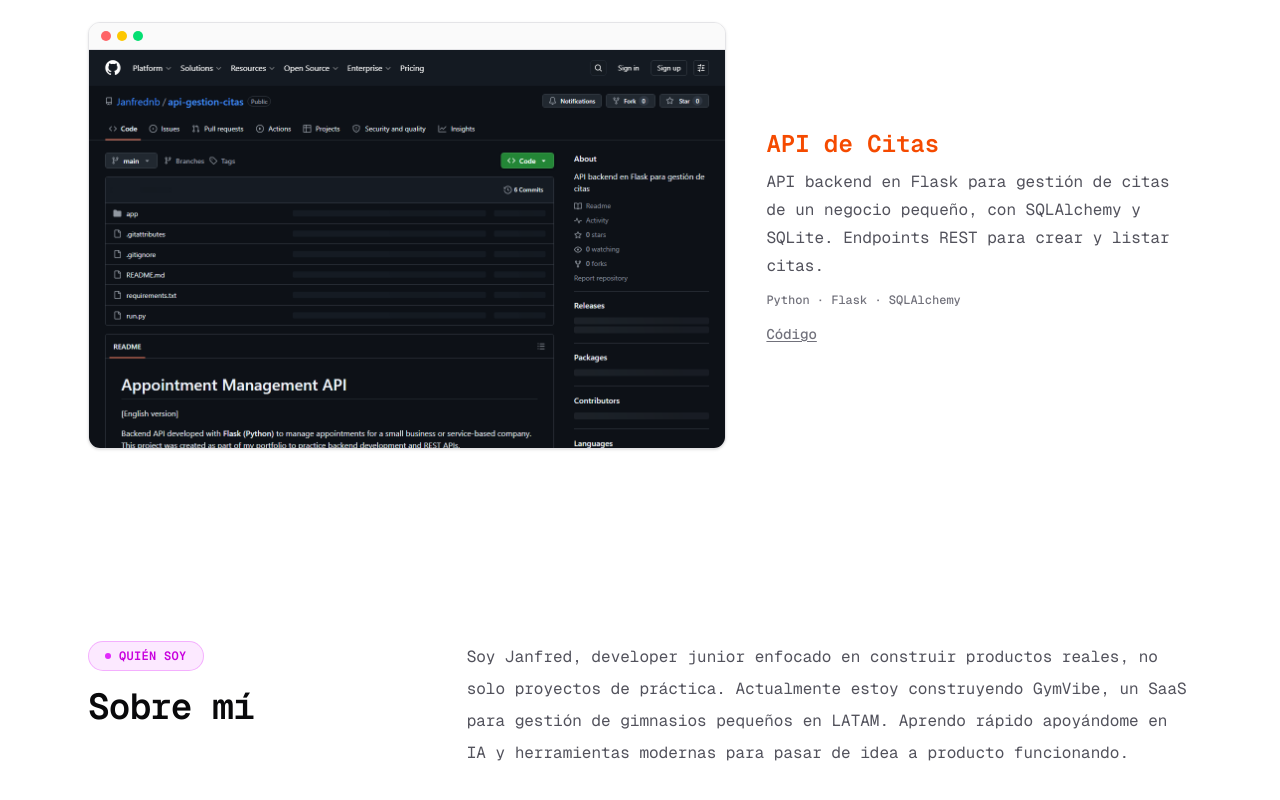
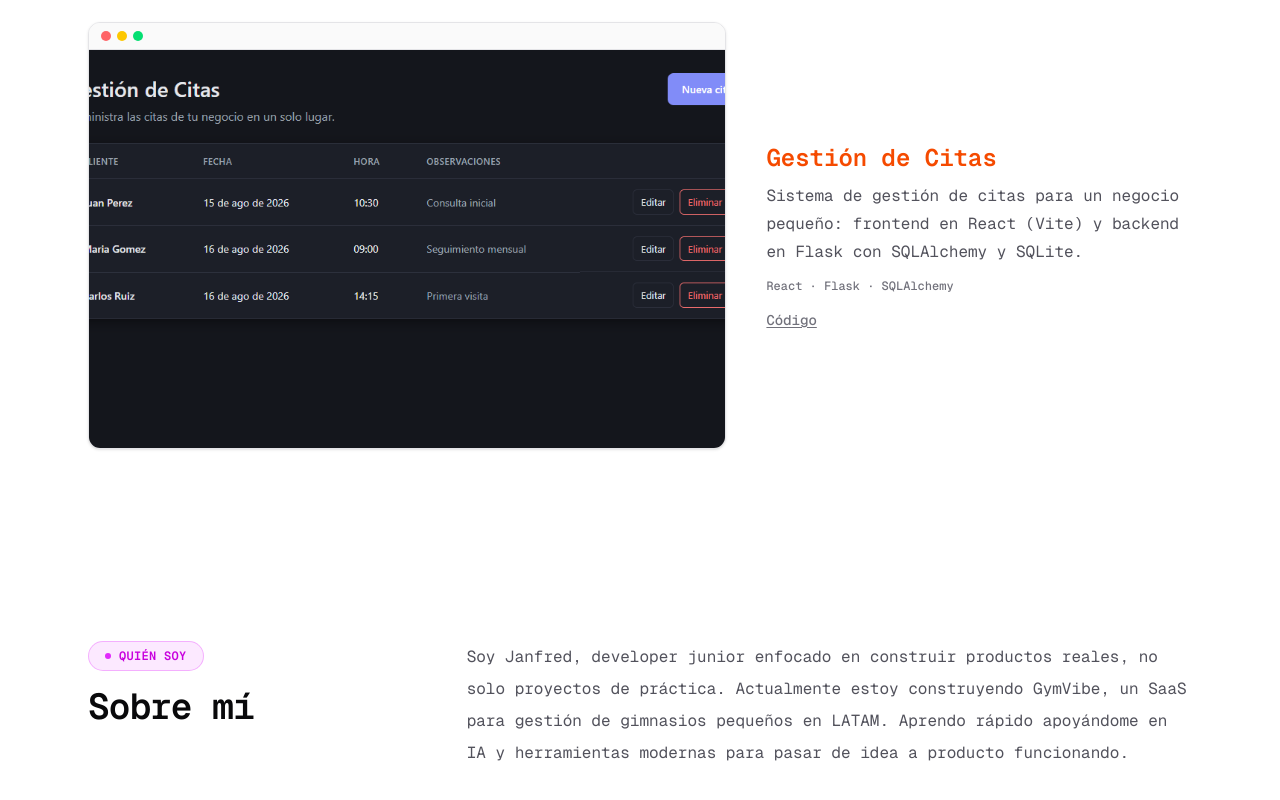
Before and after one commit to Janfrednb/portfolio, a Next.js app: page / in a window 1280 px wide. Shown: the part 3194-3994 px from the top of the page. Built offline with nearby package versions, Linux system fonts and the light colour scheme.

Commit message:
Show the real frontend for the appointments project
Replace the GitHub repo screenshot with an actual screenshot of the
React frontend, rename the card to "Gestión de Citas", and update
the description/stack to reflect the full React + Flask app.

```diff
--- a/components/OtherProjects.tsx
+++ b/components/OtherProjects.tsx
@@ -29,8 +29,8 @@ const projectsBase = [
   },
   {
     key: "citas" as const,
-    name: "API de Citas",
-    tech: "Python · Flask · SQLAlchemy",
+    name: "Gestión de Citas",
+    tech: "React · Flask · SQLAlchemy",
     repoUrl: "https://github.com/Janfrednb/api-gestion-citas",
     image: "/screenshots/api-citas.png",
   },
--- a/components/i18n.tsx
+++ b/components/i18n.tsx
@@ -61,7 +61,7 @@ const translations: Record<"es" | "en", Translations> = {
           description: "Sistema de administración para talleres de motos: agenda de citas y checklist de alistamiento, con dashboard en tiempo real.",
         },
         citas: {
-          description: "API backend en Flask para gestión de citas de un negocio pequeño, con SQLAlchemy y SQLite. Endpoints REST para crear y listar citas.",
+          description: "Sistema de gestión de citas para un negocio pequeño: frontend en React (Vite) y backend en Flask con SQLAlchemy y SQLite.",
         },
       },
     },
@@ -108,7 +108,7 @@ const translations: Record<"es" | "en", Translations> = {
           description: "Management system for motorcycle repair shops: appointment scheduling and an intake checklist, with a real-time dashboard.",
         },
         citas: {
-          description: "Flask backend API for appointment management for a small business, using SQLAlchemy and SQLite. REST endpoints to create and list appointments.",
+          description: "Appointment management system for a small business: React (Vite) frontend and a Flask backend with SQLAlchemy and SQLite.",
         },
       },
     },
```
Also changed, not shown: public/screenshots/api-citas.png.
